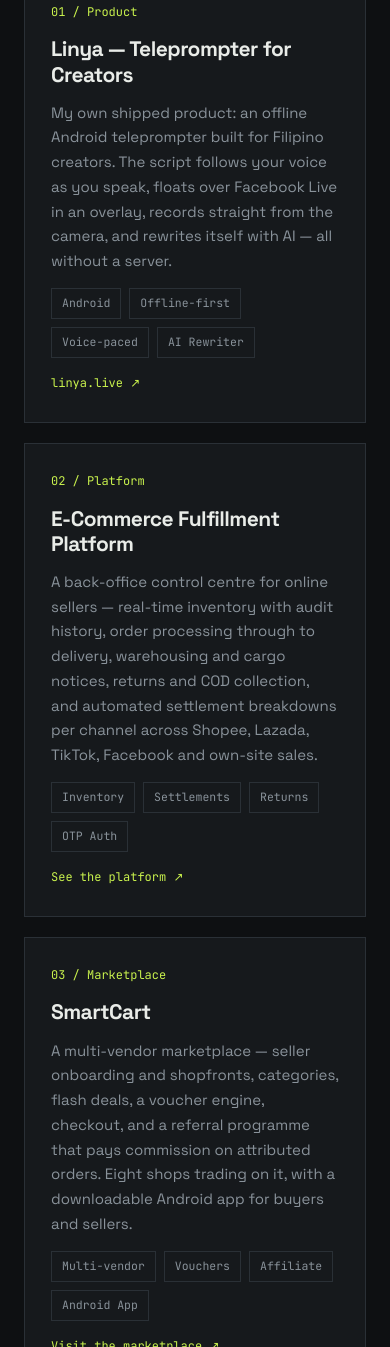
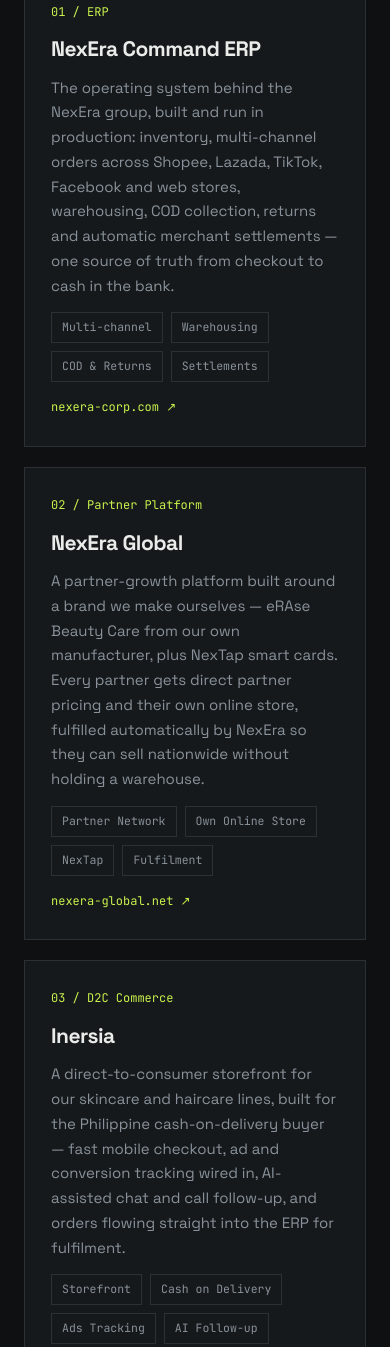
Before and after one commit to gioasuncion/portfolio, a plain HTML site: page index.html in a window 390 px wide. Shown: the part 8063-9410 px from the top of the page. Drawn offline with Linux system fonts and the light colour scheme.

Commit message:
Replace realty role with NexEra Holdings, add the three live platforms
Experience now leads with Founder & Chief Systems Architect at NexEra
Holdings, linking nexera-corp.com, nexera-global.net and
inersiamarketing.com. The portfolio opens with NexEra Command ERP,
NexEra Global and Inersia. Experience entries can now carry links.

Co-Authored-By: Claude Opus 5.5 <noreply@anthropic.com>

```diff
--- a/content.js
+++ b/content.js
@@ -233,6 +233,45 @@ window.SITE = {
         "lede": "A selection of platforms delivered across commerce, property and operations — alongside the software I build and ship myself.",
         "items": [
             {
+                "kind": "ERP",
+                "title": "NexEra Command ERP",
+                "text": "The operating system behind the NexEra group, built and run in production: inventory, multi-channel orders across Shopee, Lazada, TikTok, Facebook and web stores, warehousing, COD collection, returns and automatic merchant settlements — one source of truth from checkout to cash in the bank.",
+                "tags": [
+                    "Multi-channel",
+                    "Warehousing",
+                    "COD &amp; Returns",
+                    "Settlements"
+                ],
+                "href": "https://nexera-corp.com",
+                "linkLabel": "nexera-corp.com"
+            },
+            {
+                "kind": "Partner Platform",
+                "title": "NexEra Global",
+                "text": "A partner-growth platform built around a brand we make ourselves — eRAse Beauty Care from our own manufacturer, plus NexTap smart cards. Every partner gets direct partner pricing and their own online store, fulfilled automatically by NexEra so they can sell nationwide without holding a warehouse.",
+                "tags": [
+                    "Partner Network",
+                    "Own Online Store",
+                    "NexTap",
+                    "Fulfilment"
+                ],
+                "href": "https://nexera-global.net",
+                "linkLabel": "nexera-global.net"
+            },
+            {
+                "kind": "D2C Commerce",
+                "title": "Inersia",
+                "text": "A direct-to-consumer storefront for our skincare and haircare lines, built for the Philippine cash-on-delivery buyer — fast mobile checkout, ad and conversion tracking wired in, AI-assisted chat and call follow-up, and orders flowing straight into the ERP for fulfilment.",
+                "tags": [
+                    "Storefront",
+                    "Cash on Delivery",
+                    "Ads Tracking",
+                    "AI Follow-up"
+                ],
+                "href": "https://inersiamarketing.com",
+                "linkLabel": "inersiamarketing.com"
+            },
+            {
                 "kind": "Product",
                 "title": "Linya — Teleprompter for Creators",
                 "text": "My own shipped product: an offline Android teleprompter built for Filipino creators. The script follows your voice as you speak, floats over Facebook Live in an overlay, records straight from the camera, and rewrites itself with AI — all without a server.",
@@ -371,13 +410,28 @@ window.SITE = {
         "jobs": [
             {
                 "when": "2025 — Present",
-                "title": "Realty Specialist @ 88 Mega Mars Realty Inc.",
-                "text": "Real estate operations — property management, sales and marketing — modernised with digital systems: CRM, listings, online reservations, lead and marketing automation, and analytics dashboards.",
+                "title": "Founder &amp; Chief Systems Architect @ NexEra Holdings",
+                "text": "I don't just advise businesses on systems — I run my own on them. I designed and built the NexEra group's entire digital stack, end to end: the ERP that fulfils every order, the partner platform that grows the network, and the consumer store that sells direct. Three live platforms on one architecture, with an AI agent team watching the numbers, following up customers and flagging decisions around the clock. The same blueprint I now deliver for clients.",
                 "tags": [
-                    "Real Estate",
-                    "CRM",
-                    "Automation",
-                    "Digital Marketing"
+                    "Founder",
+                    "ERP",
+                    "E-Commerce",
+                    "AI Agents",
+                    "Fulfilment"
+                ],
+                "links": [
+                    {
+                        "href": "https://nexera-corp.com",
+                        "label": "nexera-corp.com"
+                    },
+                    {
+                        "href": "https://nexera-global.net",
+                        "label": "nexera-global.net"
+                    },
+                    {
+                        "href": "https://inersiamarketing.com",
+                        "label": "inersiamarketing.com"
+                    }
                 ]
             },
             {
--- a/index.html
+++ b/index.html
@@ -201,6 +201,9 @@ a:focus-visible,.btn:focus-visible{outline:2px solid var(--accent);outline-offse
 .job h4{margin-bottom:10px}
 .job p{color:var(--muted);font-size:16px;margin:0}
 .job .tags{margin-top:16px}
+.job .jobgos{display:flex;flex-wrap:wrap;gap:8px 22px;margin-top:16px}
+.job .jobgos a{font-family:var(--mono);font-size:12px;color:var(--accent);text-decoration:none}
+.job .jobgos a:hover{text-decoration:underline}
 @media(max-width:760px){.job{grid-template-columns:1fr;gap:6px}}
 
 /* quote */
@@ -513,7 +516,15 @@ footer .wrap{display:flex;flex-wrap:wrap;justify-content:space-between;gap:12px;
         (has(x.heading) ? '<h2>'+esc(x.heading)+'</h2>' : '')+
         '<div class="exp">'+ list(x.jobs).map(function(j){
           return '<article class="job"><span class="when">'+esc(j.when)+'</span>'+
-                 '<div><h4>'+esc(j.title)+'</h4><p>'+esc(j.text)+'</p>'+tags(j.tags)+'</div></article>';
+                 '<div><h4>'+esc(j.title)+'</h4><p>'+esc(j.text)+'</p>'+tags(j.tags)+
+                 (function(){
+                   var jl = list(j.links).filter(function(l){ return l && l.href; });
+                   return jl.length ? '<div class="jobgos">'+jl.map(function(l){
+                     return '<a href="'+esc(l.href)+'"'+ext(l.href)+'>'+
+                            esc(l.label || String(l.href).replace(/^https?:\/\//,''))+' ↗</a>';
+                   }).join('')+'</div>' : '';
+                 })()+
+                 '</div></article>';
         }).join('') +'</div>'+
       '</div></section>'
     );
```
